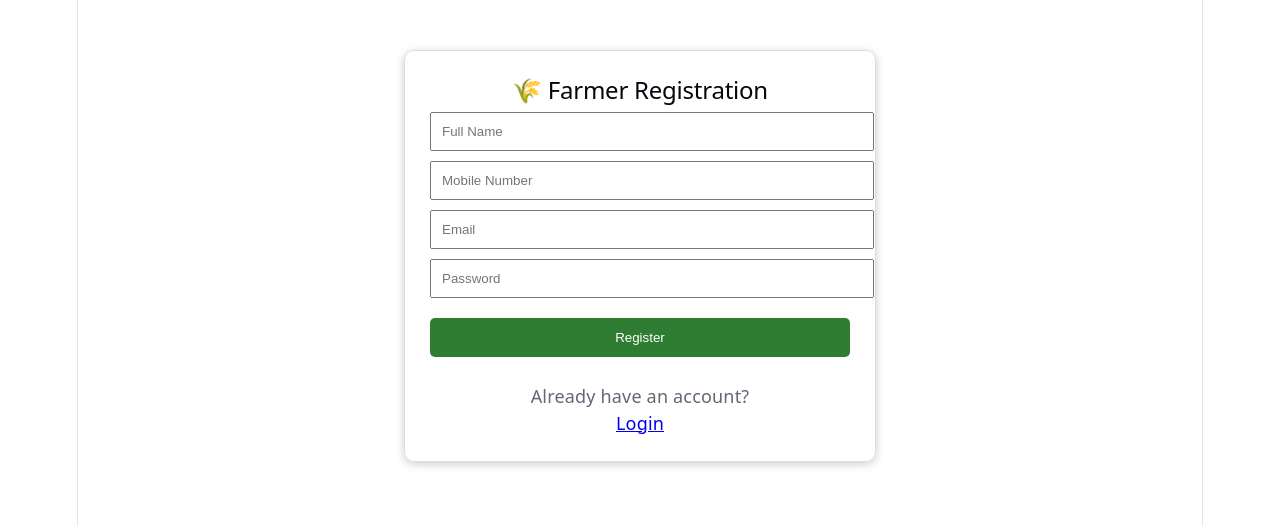
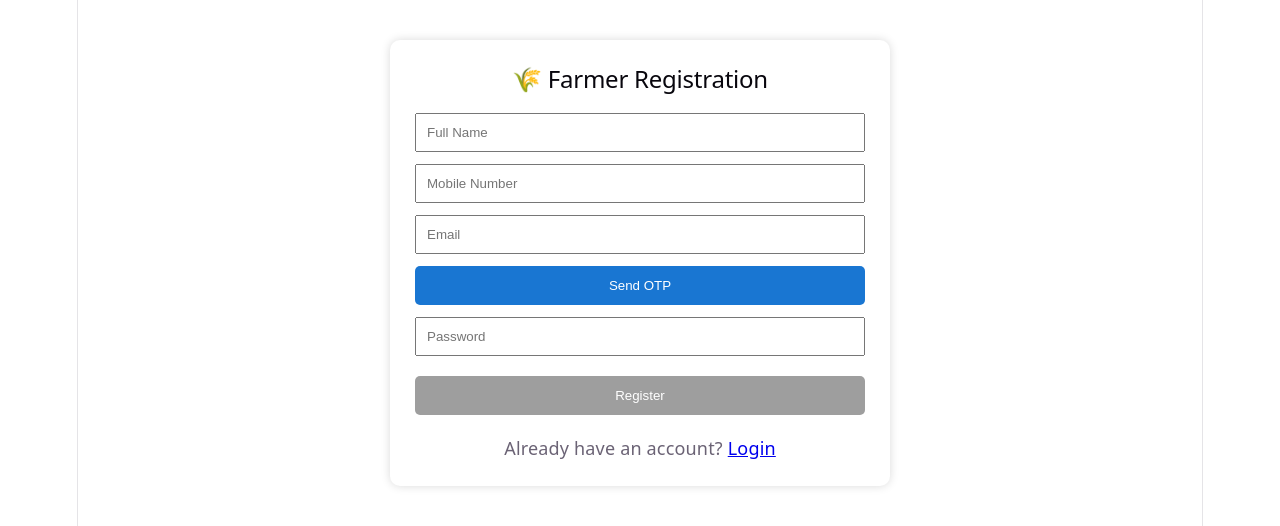
Before and after one commit to Rajesh190602/farmland-marketplace, a React app in the folder frontend/: page /register in a window 1280 px wide. Shown: the top 526 px of the page. Built offline with nearby package versions, Linux system fonts and the light colour scheme; the HTML template or start-up script is replaced by a standard one.

Commit message:
Add email OTP verification APIs and secure user registration

```diff
--- a/frontend/src/pages/Register.jsx
+++ b/frontend/src/pages/Register.jsx
@@ -12,63 +12,129 @@ function Register() {
     password: "",
   });
 
+  const [otp, setOtp] = useState("");
+  const [otpSent, setOtpSent] = useState(false);
+  const [otpVerified, setOtpVerified] = useState(false);
+  const [loading, setLoading] = useState(false);
+
   const handleChange = (e) => {
-    setFormData({
-      ...formData,
+    setFormData((prev) => ({
+      ...prev,
       [e.target.name]: e.target.value,
-    });
+    }));
+  };
+
+  const sendOTP = async () => {
+    if (!formData.email.trim()) {
+      alert("Please enter your email.");
+      return;
+    }
+
+    try {
+      setLoading(true);
+
+      const response = await api.post("/users/send-otp", {
+        email: formData.email,
+      });
+
+      alert(response.data.message);
+      setOtpSent(true);
+
+    } catch (error) {
+      if (error.response) {
+        alert(error.response.data.detail);
+      } else {
+        alert("Unable to send OTP");
+      }
+    } finally {
+      setLoading(false);
+    }
+  };
+
+  const verifyOTP = async () => {
+    if (!otp.trim()) {
+      alert("Please enter OTP");
+      return;
+    }
+
+    try {
+      setLoading(true);
+
+      const response = await api.post("/users/verify-otp", {
+        email: formData.email,
+        otp,
+      });
+
+      alert(response.data.message);
+      setOtpVerified(true);
+
+    } catch (error) {
+      if (error.response) {
+        alert(error.response.data.detail);
+      } else {
+        alert("OTP Verification Failed");
+      }
+    } finally {
+      setLoading(false);
+    }
   };
 
   const register = async (e) => {
     e.preventDefault();
 
+    if (!otpVerified) {
+      alert("Please verify your email first.");
+      return;
+    }
+
     try {
+      setLoading(true);
+
       await api.post("/users/register", formData);
 
       alert("Registration Successful!");
-
       navigate("/");
 
     } catch (error) {
-      console.log(error);
-
       if (error.response) {
         alert(error.response.data.detail);
       } else {
         alert("Registration Failed");
       }
+    } finally {
+      setLoading(false);
     }
   };
 
   return (
     <div
       style={{
-        width: "420px",
-        margin: "50px auto",
+        maxWidth: "450px",
+        margin: "40px auto",
         padding: "25px",
-        border: "1px solid #ddd",
+        background: "#fff",
         borderRadius: "10px",
-        boxShadow: "0 2px 10px rgba(0,0,0,0.2)",
+        boxShadow: "0 0 10px rgba(0,0,0,0.15)",
       }}
     >
-      <h2 style={{ textAlign: "center" }}>
+      <h2 style={{ textAlign: "center", marginBottom: "20px" }}>
         🌾 Farmer Registration
       </h2>
 
       <form onSubmit={register}>
-
         <input
           type="text"
           name="full_name"
           placeholder="Full Name"
           value={formData.full_name}
           onChange={handleChange}
-          required
           style={{
             width: "100%",
             padding: "10px",
-            marginBottom: "10px",
+            marginBottom: "12px",
+            boxSizing: "border-box",
           }}
+          required
         />
 
         <input
@@ -77,12 +143,13 @@ function Register() {
           placeholder="Mobile Number"
           value={formData.mobile}
           onChange={handleChange}
-          required
           style={{
             width: "100%",
             padding: "10px",
-            marginBottom: "10px",
+            marginBottom: "12px",
+            boxSizing: "border-box",
           }}
+          required
         />
 
         <input
@@ -91,13 +158,79 @@ function Register() {
           placeholder="Email"
           value={formData.email}
           onChange={handleChange}
-          required
           style={{
             width: "100%",
             padding: "10px",
-            marginBottom: "10px",
+            marginBottom: "12px",
+            boxSizing: "border-box",
           }}
+          required
         />
+                <button
+          type="button"
+          onClick={sendOTP}
+          disabled={loading}
+          style={{
+            width: "100%",
+            padding: "12px",
+            backgroundColor: "#1976D2",
+            color: "white",
+            border: "none",
+            borderRadius: "5px",
+            cursor: "pointer",
+            marginBottom: "12px",
+          }}
+        >
+          {loading ? "Sending..." : "Send OTP"}
+        </button>
+
+        {otpSent && (
+          <>
+            <input
+              type="text"
+              placeholder="Enter OTP"
+              value={otp}
+              onChange={(e) => setOtp(e.target.value)}
+              style={{
+                width: "100%",
+                padding: "10px",
+                marginBottom: "12px",
+                boxSizing: "border-box",
+              }}
+            />
+
+            <button
+              type="button"
+              onClick={verifyOTP}
+              disabled={loading}
+              style={{
+                width: "100%",
+                padding: "12px",
+                backgroundColor: "#FF9800",
+                color: "white",
+                border: "none",
+                borderRadius: "5px",
+                cursor: "pointer",
+                marginBottom: "12px",
+              }}
+            >
+              Verify OTP
+            </button>
+          </>
+        )}
+
+        {otpVerified && (
+          <p
+            style={{
+              color: "green",
+              textAlign: "center",
+              marginBottom: "12px",
+              fontWeight: "bold",
+            }}
+          >
+            ✅ Email Verified Successfully
+          </p>
+        )}
 
         <input
           type="password"
@@ -105,38 +238,38 @@ function Register() {
           placeholder="Password"
           value={formData.password}
           onChange={handleChange}
-          required
           style={{
             width: "100%",
             padding: "10px",
             marginBottom: "20px",
+            boxSizing: "border-box",
           }}
+          required
         />
 
         <button
           type="submit"
+          disabled={!otpVerified || loading}
           style={{
             width: "100%",
             padding: "12px",
-            background: "#2E7D32",
+            backgroundColor:
+              otpVerified && !loading ? "#2E7D32" : "#9E9E9E",
             color: "white",
             border: "none",
             borderRadius: "5px",
-            cursor: "pointer",
+            cursor:
+              otpVerified && !loading ? "pointer" : "not-allowed",
           }}
         >
           Register
         </button>
-
       </form>
 
-      <br />
-
-      <div style={{ textAlign: "center" }}>
-        Already have an account?
-        <br />
+      <p style={{ marginTop: "20px", textAlign: "center" }}>
+        Already have an account?{" "}
         <Link to="/">Login</Link>
-      </div>
+      </p>
     </div>
   );
 }
```
